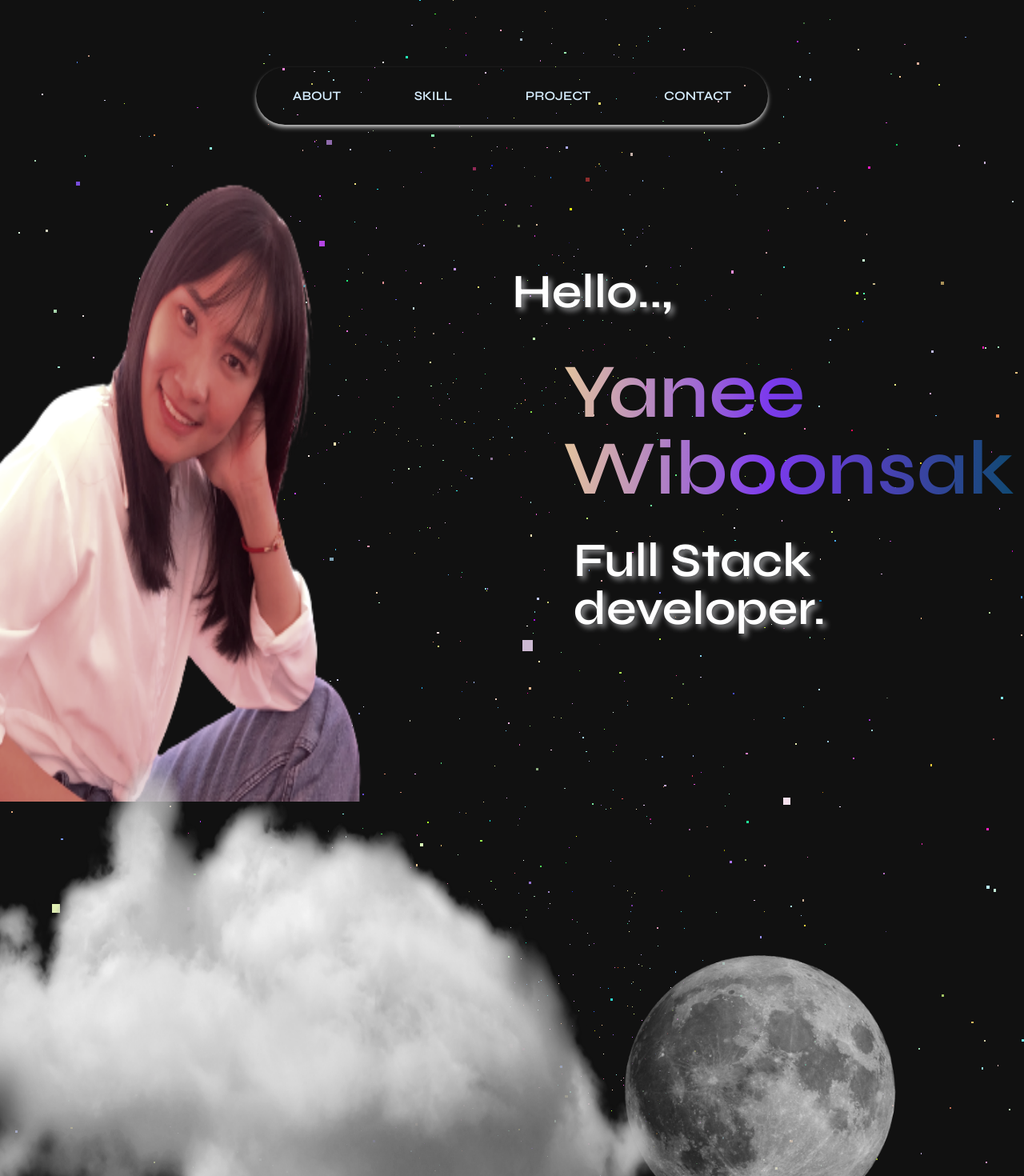
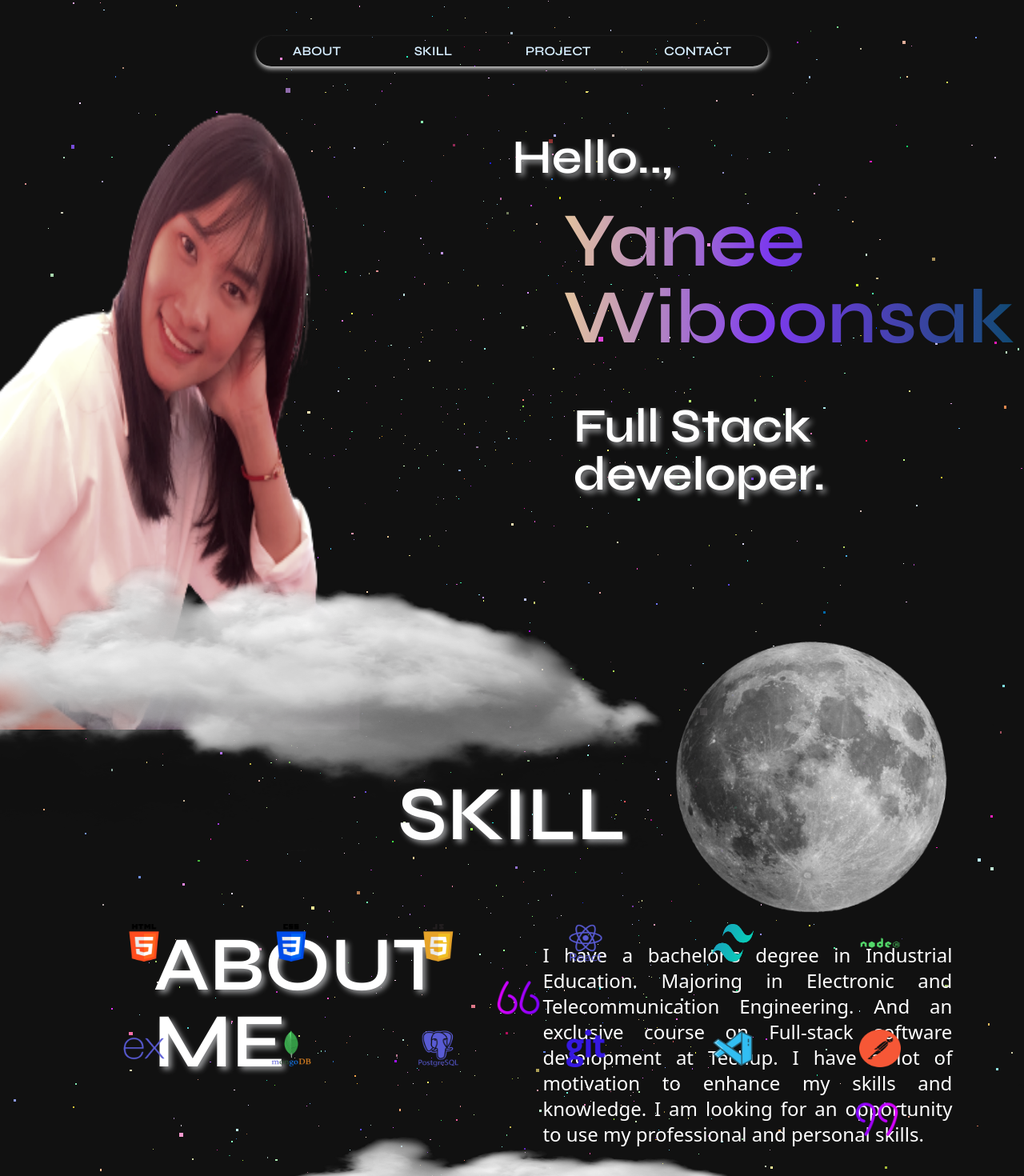
Before and after one commit to YaneeW/3D-Portfolio, a React (Vite) app: page / in a window 1280 px wide. Shown: the top 1470 px of the page at 80% size. Built offline with nearby package versions, Linux system fonts and the light colour scheme.

Commit message:
still need to revise background

```diff
--- a/src/App.css
+++ b/src/App.css
@@ -7,7 +7,7 @@
 .three_bg {
   position: relative;
   width: 100vw;
-  /* height: 100%; */
+  height: 100%;
   background: #111;
   color: #fff;
   z-index: 0;
--- a/src/App.jsx
+++ b/src/App.jsx
@@ -11,11 +11,11 @@ function App() {
   return (
     <div className="app">
       <div className="three_bg">
+        <ThreeBackground />
         <Navbar />
         <HeaderSection />
+
         <Skill />
-        {/* <ThreeBackground />
-        <ThreeBackground /> */}
       </div>
     </div>
   );
--- a/src/components/HeaderSection.jsx
+++ b/src/components/HeaderSection.jsx
@@ -4,13 +4,11 @@ import quoteleft from "../assets/quote-left.png";
 import moon from "../assets/moon.png";
 import cloud from "../assets/cloud.png";
 import cloud1 from "../assets/cloud1.png";
-import ThreeBackground from "./ThreeBackground";
 
 function HeaderSection() {
   return (
     <section id="headersection" className="absolute z-1 w-[100%] h-[70%] ">
-      <ThreeBackground />
-      <mian
+      <main
         id="main-header"
         className=" flex felx-row items-center syne relative w-[100%] h-[50%]"
       >
@@ -18,22 +16,22 @@ function HeaderSection() {
         <img
           src={cloud}
           alt="cloud"
-          className="absolute z-10 top-[43%] right-[30%] h-[68%] w-[90%]"
+          className="absolute z-10 top-[110%] right-[30%] h-[80%] w-[90%]"
         />
         <img
           src={moon}
           alt="moon"
-          className="w-[40%] absolute left-[55%] top-[70%] animate-pulse delay-2000"
+          className="w-[40%] absolute left-[60%] top-[140%] animate-pulse delay-2000"
         />
 
         <img
           src={image}
           alt="Developer"
-          className="w-[850px] h-[800px] absolute z-2 right-[50%] top-[12%] saturate-50 brightness-100 contrast-125"
+          className="w-[850px] h-[800px] absolute z-2 right-[50%] top-[20%] saturate-50 brightness-100 contrast-125"
         />
         <div
           id="message-about"
-          className="flex flex-col items-start justify-start relative left-[50%] w-[50%] h-[70%]"
+          className="flex flex-col items-start justify-start absolute left-[50%] w-[50%] h-[70%]"
         >
           <h2 className="text-6xl pt-[13%] pb-[10%] custom-text-shadow">
             Hello..,
@@ -48,10 +46,10 @@ function HeaderSection() {
             CONTACT ME
           </button> */}
         </div>
-      </mian>
+      </main>
       <main
         id="main-footer"
-        className="text-white relative  flex flex-row  items-start h-[30%]"
+        className="text-white relative flex flex-row  items-start h-[30%] top-[50%]"
       >
         <div
           id="about-me"
@@ -61,7 +59,7 @@ function HeaderSection() {
         </div>
         <span
           id="content"
-          className="text-2xl w-[40%] h-[50%] flex items-center mt-[5%] ml-[3%] text-justify"
+          className="text-2xl w-[40%] h-[50%] flex items-center mt-[8%] ml-[3%] text-justify"
         >
           I have a bachelor's degree in Industrial Education. Majoring in
           Electronic and Telecommunication Engineering. And an exclusive course
@@ -72,16 +70,16 @@ function HeaderSection() {
         <img
           src={cloud}
           alt="cloud"
-          className="absolute z-10 h-[100%] w-[100%] top-[30%] "
+          className="absolute z-10 h-[100%] w-[100%] top-[70%] "
         />
         <img
           src={quoteleft}
-          className="absolute z-1 w-[60px] right-[47%] top-[20%]"
+          className="absolute z-1 w-[60px] right-[47%] top-[29%]"
           alt="quote"
         />
         <img
           src={quoteright}
-          className="absolute z-1 w-[60px] bottom-[47%] right-[12%]"
+          className="absolute z-1 w-[60px] bottom-[8%] right-[12%]"
           alt="quote"
         />
       </main>
--- a/src/components/Navbar.jsx
+++ b/src/components/Navbar.jsx
@@ -1,12 +1,9 @@
-import ThreeBackground from "./ThreeBackground";
-
 function Navbar() {
   return (
     <section
       id="navbar"
-      className="absolute z-50 w-[100%] h-[5%] flex items-center justify-center syne"
+      className="absolute z-1 w-[100%] h-[8%] flex items-center justify-center syne"
     >
-      <ThreeBackground />
       <nav
         id="nav"
         className="flex flex-row justify-around items-center w-[50%] h-[30%] rounded-full   shadow-md shadow-[#C6C6C6] text-[#D6EDFF]"
--- a/src/components/Skill.jsx
+++ b/src/components/Skill.jsx
@@ -10,7 +10,6 @@ import postman from "../assets/postman.png";
 import react from "../assets/react.png";
 import vscode from "../assets/vscode.png";
 import tailwild from "../assets/tailwind.png";
-import ThreeBackground from "./ThreeBackground";
 
 function Skill() {
   return (
@@ -18,7 +17,6 @@ function Skill() {
       id="skill"
       className="absolute z-1 top-[55%] flex flex-col items-center "
     >
-      <ThreeBackground />
       <header className="text-8xl syne m-[7%] custom-text-shadow">SKILL</header>
       <div
         id="icons"
```
